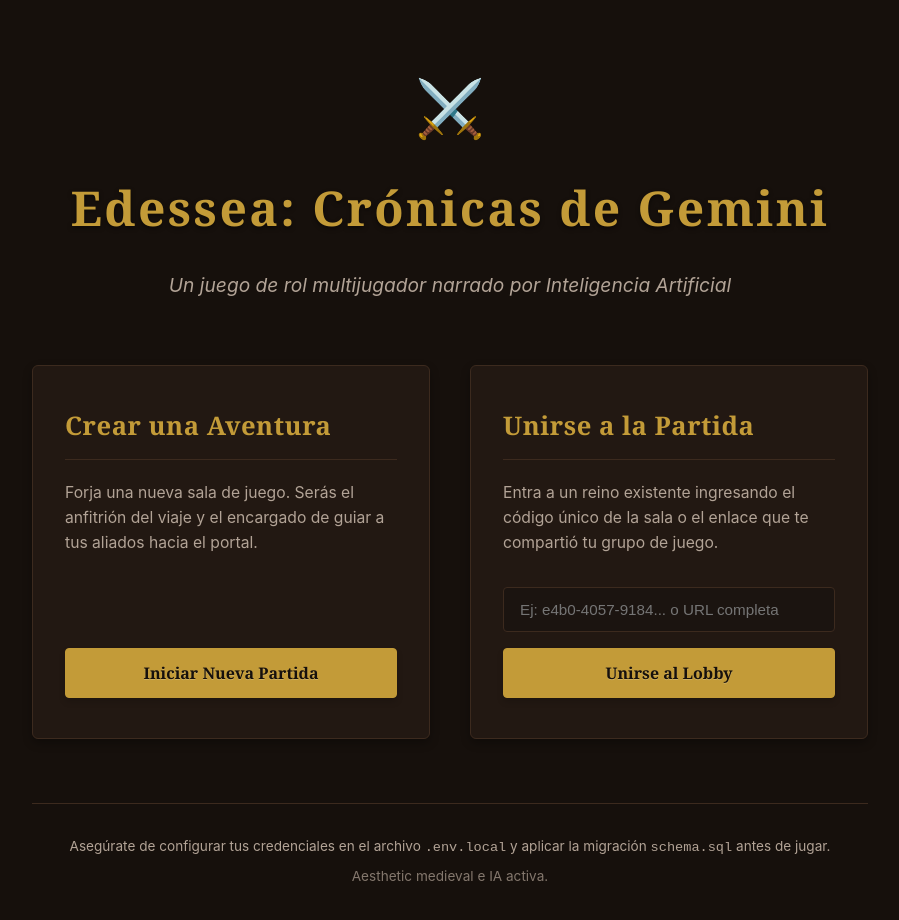
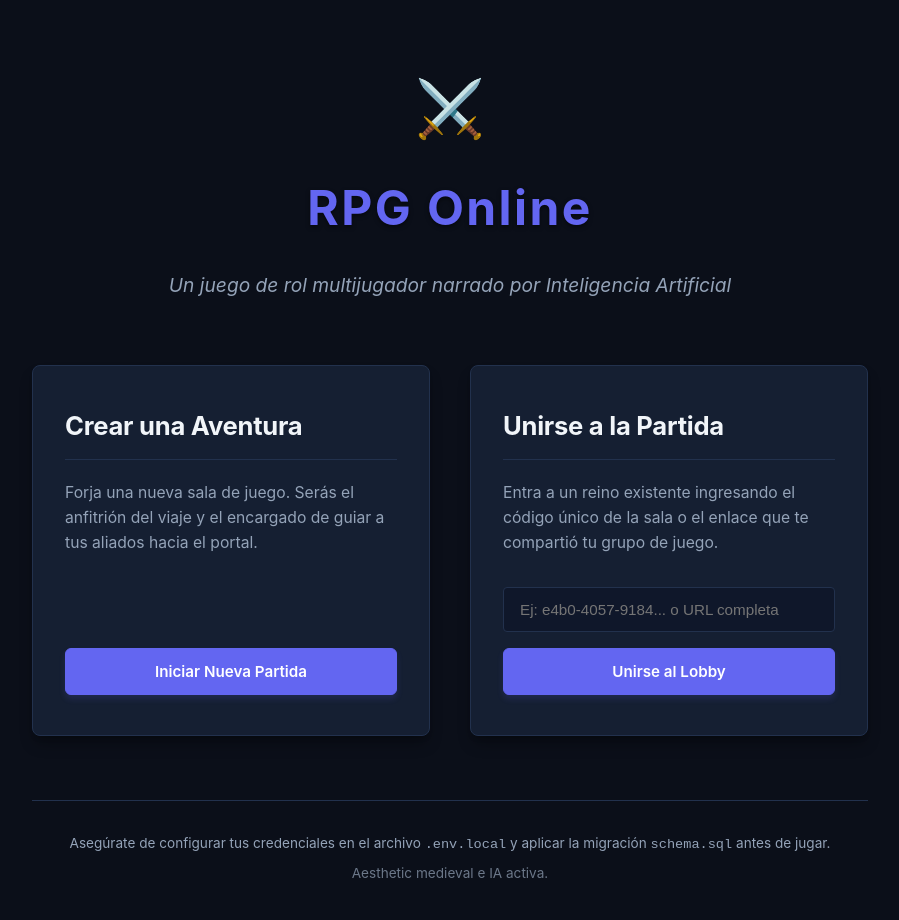
Before and after one commit to Edessea/OnlineRPG, a Next.js app: page / in a window 1280 px wide. Shown: the top 920 px of the page, without its empty margins (190-1089 px from the left). Built offline with nearby package versions, Linux system fonts and the light colour scheme; no server answers.

Commit message:
Style updates (modern dark slate theme, sans-serif font) and game title fix

```diff
--- a/app/globals.css
+++ b/app/globals.css
@@ -1,17 +1,16 @@
-/* Cozy Dark Sepia Design System */
+/* Premium Dark Slate & Indigo Design System */
 :root {
-  --background: #16100c;
-  --foreground: #f4ecd8;
-  --primary: #f4ecd8;
-  --secondary: #b2a396;
-  --accent: #c39b38;
-  --accent-hover: #e5b845;
-  --card-bg: #221812;
-  --border: #3c2a1e;
-  --success: #6e8e5d;
-  --failure: #b85c5c;
+  --background: #0b0f19;
+  --foreground: #f1f5f9;
+  --primary: #f1f5f9;
+  --secondary: #94a3b8;
+  --accent: #6366f1;
+  --accent-hover: #4f46e5;
+  --card-bg: #151f32;
+  --border: #22314d;
+  --success: #10b981;
+  --failure: #ef4444;
 
-  --font-serif: 'Georgia', 'Playfair Display', serif;
   --font-sans: 'Inter', -apple-system, BlinkMacSystemFont, 'Segoe UI', Roboto, sans-serif;
 }
 
@@ -32,11 +31,11 @@
 }
 
 h1, h2, h3, h4, h5, h6 {
-  font-family: var(--font-serif);
-  color: var(--accent);
+  font-family: var(--font-sans);
+  color: var(--foreground);
   margin-bottom: 0.5em;
   font-weight: 700;
-  letter-spacing: 0.02em;
+  letter-spacing: -0.01em;
 }
 
 a {
@@ -53,39 +52,47 @@
 .btn {
   display: inline-block;
   padding: 0.8rem 1.6rem;
-  font-family: var(--font-serif);
-  font-size: 1rem;
-  font-weight: bold;
+  font-family: var(--font-sans);
+  font-size: 0.95rem;
+  font-weight: 600;
   background-color: var(--accent);
-  color: #16100c;
+  color: #ffffff;
   border: 1px solid var(--accent);
-  border-radius: 4px;
+  border-radius: 6px;
   cursor: pointer;
-  transition: all 0.3s cubic-bezier(0.4, 0, 0.2, 1);
-  text-shadow: 0 1px 0 rgba(255, 255, 255, 0.2);
-  box-shadow: 0 4px 6px rgba(0, 0, 0, 0.15);
+  transition: all 0.2s cubic-bezier(0.4, 0, 0.2, 1);
+  box-shadow: 0 4px 6px rgba(99, 102, 241, 0.15);
 }
 
 .btn:hover {
   background-color: var(--accent-hover);
   border-color: var(--accent-hover);
-  transform: translateY(-2px);
-  box-shadow: 0 6px 12px rgba(0, 0, 0, 0.2);
+  transform: translateY(-1px);
+  box-shadow: 0 6px 12px rgba(99, 102, 241, 0.25);
 }
 
 .btn:active {
   transform: translateY(0);
 }
 
+.btn:disabled {
+  background-color: #334155;
+  border-color: #334155;
+  color: #64748b;
+  cursor: not-allowed;
+  transform: none;
+  box-shadow: none;
+}
+
 .card {
   background: var(--card-bg);
   border: 1px solid var(--border);
-  border-radius: 6px;
+  border-radius: 8px;
   padding: 1.5rem;
-  box-shadow: 0 4px 10px rgba(0, 0, 0, 0.3);
-  transition: box-shadow 0.3s ease;
+  box-shadow: 0 10px 15px -3px rgba(0, 0, 0, 0.3), 0 4px 6px -4px rgba(0, 0, 0, 0.3);
+  transition: transform 0.2s ease, box-shadow 0.2s ease;
 }
 
 .card:hover {
-  box-shadow: 0 6px 15px rgba(0, 0, 0, 0.4);
+  box-shadow: 0 20px 25px -5px rgba(0, 0, 0, 0.4), 0 8px 10px -6px rgba(0, 0, 0, 0.4);
 }
--- a/app/layout.js
+++ b/app/layout.js
@@ -12,7 +12,7 @@
 });
 
 export const metadata = {
-  title: "Edessea: Crónicas de Gemini",
+  title: "RPG Online",
   description: "Un juego de rol multijugador narrado por Inteligencia Artificial",
 };
 
--- a/app/page.js
+++ b/app/page.js
@@ -55,7 +55,7 @@
     <div style={styles.container}>
       <header style={styles.header}>
         <div style={styles.emblem}>⚔️</div>
-        <h1 style={styles.title}>Edessea: Crónicas de Gemini</h1>
+        <h1 style={styles.title}>RPG Online</h1>
         <p style={styles.subtitle}>Un juego de rol multijugador narrado por Inteligencia Artificial</p>
       </header>
 
@@ -137,7 +137,7 @@
   },
   title: {
     fontSize: '3rem',
-    fontFamily: 'var(--font-serif)',
+    fontFamily: 'var(--font-sans)',
     fontWeight: 'bold',
     color: 'var(--accent)',
     textShadow: '0 2px 4px rgba(0, 0, 0, 0.5)',
@@ -183,7 +183,7 @@
   input: {
     width: '100%',
     padding: '0.8rem 1rem',
-    backgroundColor: '#1b1410',
+    backgroundColor: '#0f172a',
     border: '1px solid var(--border)',
     borderRadius: '4px',
     color: 'var(--foreground)',
```
Also changed, not shown: app/room/[id]/character/page.js (+7 -7 lines).
